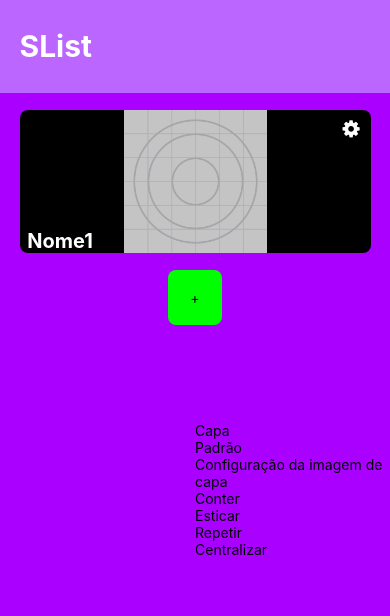
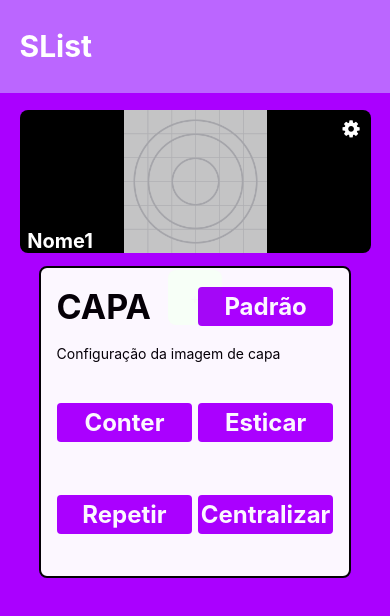
Before and after one commit to Rafael-Benicio/SList, a React Native app: screen /Home in a window 390 px wide. Shown: the top 616 px of the page. Built offline with nearby package versions, Linux system fonts and the light colour scheme.

Commit message:
estilização de janeta de configuração de imagens de capa

```diff
--- a/src/Home/index.js
+++ b/src/Home/index.js
@@ -7,48 +7,49 @@ import styles from "./styles"
 export default function App() {
   const [itemLista,setItemLista]=useState([{image:require('./../../assets/icon.png'),name:'Nome1',imageSet:1}])
   const [imageSet,setImageSet]=useState(['cover', 'contain', 'stretch', 'repeat', 'center'])
-  const [showSMode,serShowSMode]=useState(true)
+  const [showSMode,setShowSMode]=useState(true)
 
   function selectResizeMode(){
     if(showSMode){
     return(
           <View style={styles.showSetImg}>
-            <View>
-              <Text>Capa</Text>
-              <TouchableOpacity>
-                <Text>
+              <View style={styles.setImgHead}>
+                <Text style={styles.setImgHeadTxt}>CAPA</Text>
+                <TouchableOpacity style={styles.setImgButton}>
+                  <Text style={styles.setImgBtnTxt}>
                     Padrão
                   </Text>
                 </TouchableOpacity>
               </View>
-            <View>
+              <View style={styles.setImgDesc}>
                 <Text>Configuração da imagem de capa</Text>
               </View>
-            <View>
-            <TouchableOpacity>
-              <Text>
+              <View style={styles.setImgViewButtons}>
+              <View style={styles.setImgButtons}>
+                <TouchableOpacity style={styles.setImgButton}>
+                  <Text style={styles.setImgBtnTxt}>
                     Conter
                   </Text>
                 </TouchableOpacity>
-            <TouchableOpacity>
-              <Text>
+                <TouchableOpacity style={styles.setImgButton}>
+                  <Text style={styles.setImgBtnTxt}>
                     Esticar
                   </Text>
                 </TouchableOpacity>
               </View>
-            <View>
-            <TouchableOpacity>
-              <Text>
+              <View style={styles.setImgButtons}>
+                <TouchableOpacity style={styles.setImgButton}>
+                  <Text style={styles.setImgBtnTxt}>
                     Repetir
                   </Text>
                 </TouchableOpacity>
-            <TouchableOpacity>
-              <Text>
+                <TouchableOpacity style={styles.setImgButton}>
+                  <Text style={styles.setImgBtnTxt}>
                     Centralizar
                   </Text>
                 </TouchableOpacity>
               </View>
-
+          </View>
           </View>
       )
     }
@@ -70,7 +71,7 @@ export default function App() {
                 <TouchableOpacity activeOpacity={0.8}>
                     <Image style={[styles.itemImg,{resizeMode:imageSet[i.imageSet]}]} source={i.image}/>
                 </TouchableOpacity>
-                <TouchableOpacity style={styles.itemGear}>
+                <TouchableOpacity style={styles.itemGear} onPress={()=>(showSMode)? setShowSMode(false):setShowSMode(true)}>
                   <Icon name="gear" color="#fff" size={20}/>
                 </TouchableOpacity>
                 <Text style={styles.itemText}>{i.name}</Text>
--- a/src/Home/styles.js
+++ b/src/Home/styles.js
@@ -64,9 +64,56 @@ const styles = StyleSheet.create({
 	},
 	showSetImg:{
 		position:'absolute',
-		left:widthWi*0.5,
-		top:heightHe*0.5
-	}
+		left:widthWi*0.5-widthWi*0.8/2,
+		top:heightHe*0.5-widthWi*0.8/2,
+		width:widthWi*0.8,
+		height:widthWi*0.8,
+		backgroundColor:'#fff',
+		opacity:0.97,
+		borderRadius:8,
+		borderWidth:2,
+		borderColor:'#000',
+		padding:widthWi*0.8*0.05,
+	},
+	setImgHead:{
+		flexDirection:'row',
+		justifyContent:'space-between',
+		alignItems:'center',
+		// backgroundColor:'#f00',
+		height:widthWi*0.8*0.15,
+	},
+	setImgDesc:{
+		height:widthWi*0.8*0.15,
+		// backgroundColor:'#0f0',
+	     justifyContent:'center'
+	},
+	setImgViewButtons:{
+		// backgroundColor:'#000',
+		flex:1,
+	     justifyContent:'space-around'
+	},
+	setImgBtnTxt:{
+		color:'#fff',
+		fontWeight:'bold',
+		fontSize:Math.floor(widthWi*0.8/13),
+	},
+	setImgHeadTxt:{
+		fontWeight:'bold',
+		fontSize:Math.floor(widthWi*0.8/9)
+	},
+	setImgButtons:{
+		flexDirection:'row',
+		justifyContent:'space-between',
+		alignItems:'center'
+	},
+	setImgButton:{
+		backgroundColor:'#a0f',
+		borderRadius:4,
+		width:widthWi*0.8/2.3,
+		height:widthWi*0.8/8,
+		alignItems:'center',
+		justifyContent:'center'
+	},
 })
 
 export default styles
```
Lines whose indentation alone changed are shown as unchanged.
